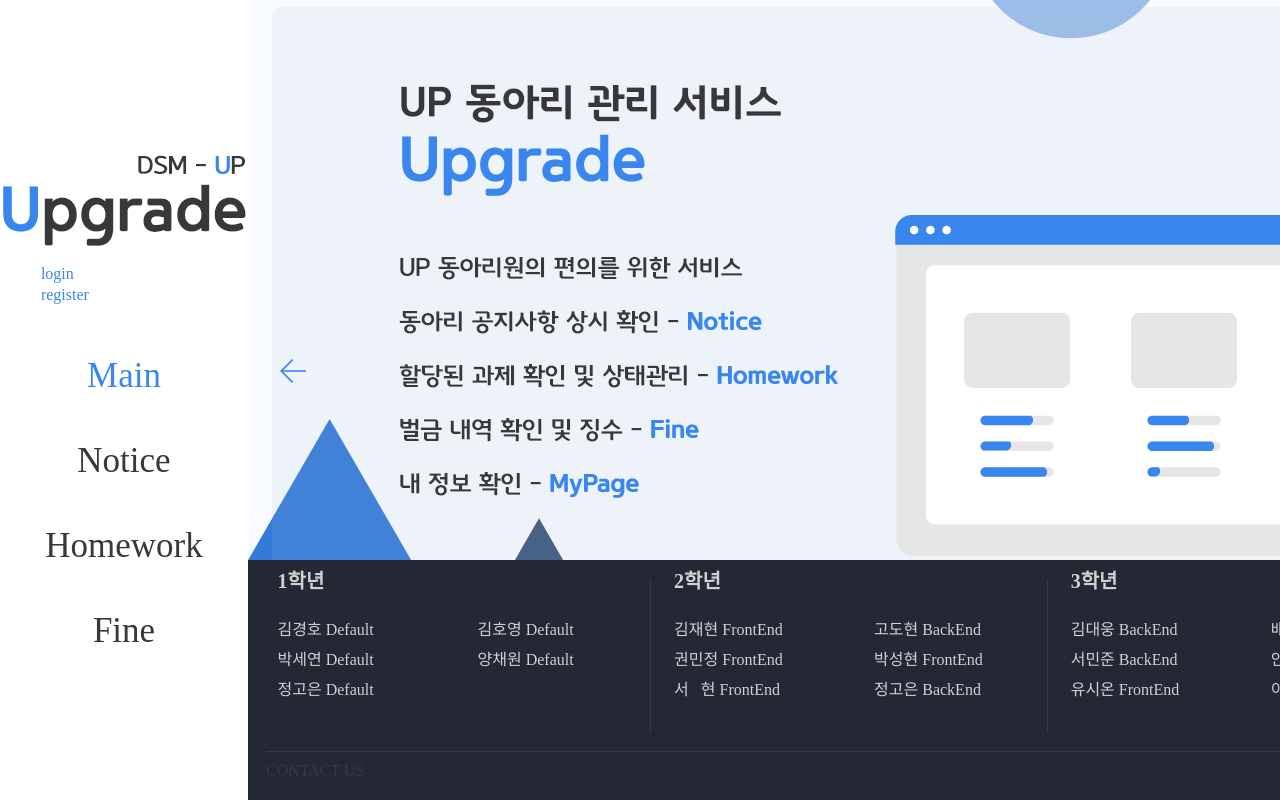
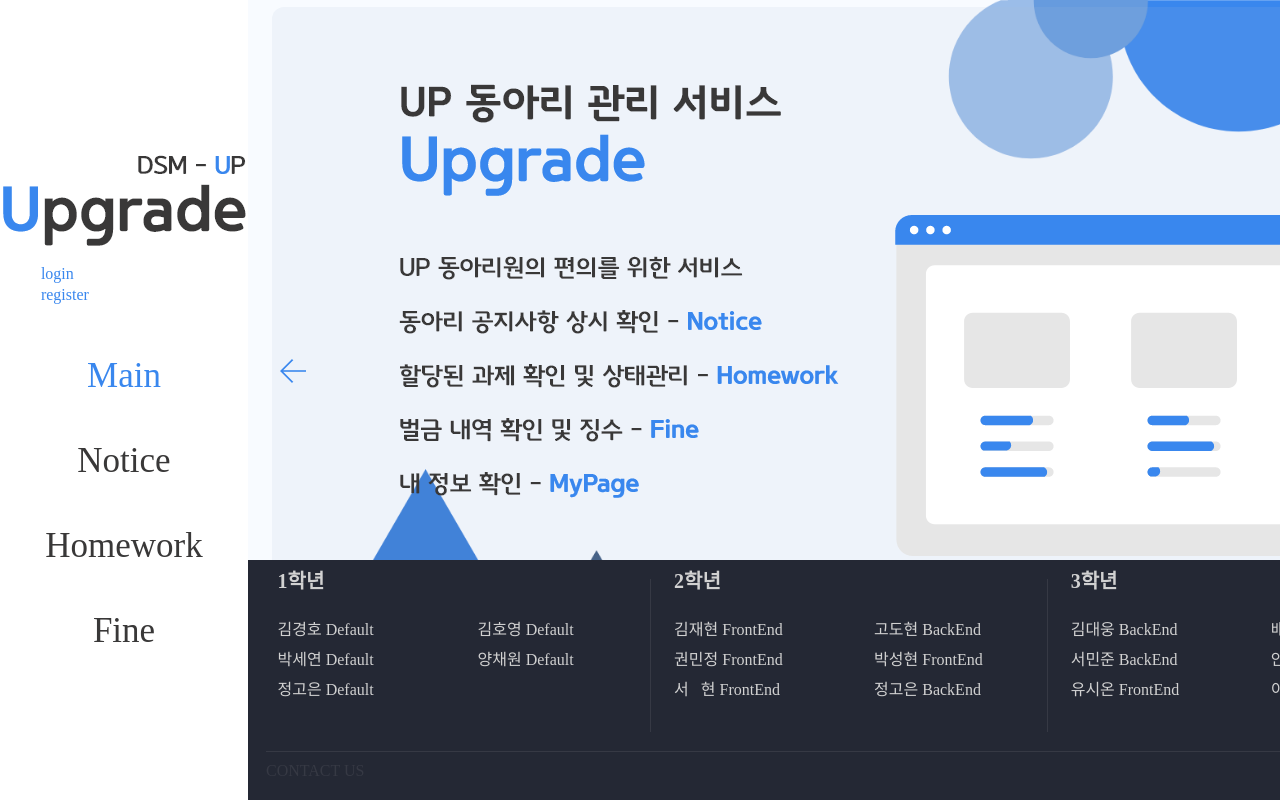
Before and after one commit to DSM-Upgrade/Client, a React app: page / in a window 1280 px wide. Shown: the top 800 px of the page. Built offline with nearby package versions, Linux system fonts and the light colour scheme.

Commit message:
[FIX]<src/components/~/Main> style

```diff
--- a/src/component/Main/style.js
+++ b/src/component/Main/style.js
@@ -21,8 +21,9 @@ export const Inner = styled.div`
 export const BackgroundImg = styled.div`
   position: relative;
   width: 100%;
-  height: 100%;
+  height: 110%;
   background: #f8fbff url(${(props) => props.img}) no-repeat 50% 80%;
+  background-size: contain;
 `;
 
 export const SlideWrapper = styled.div`
```
